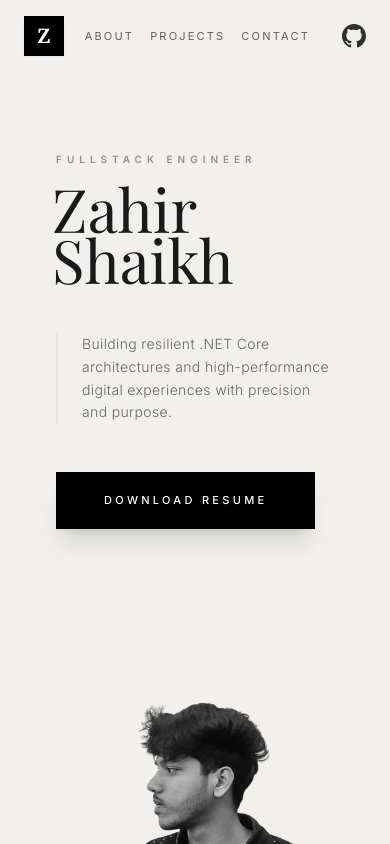
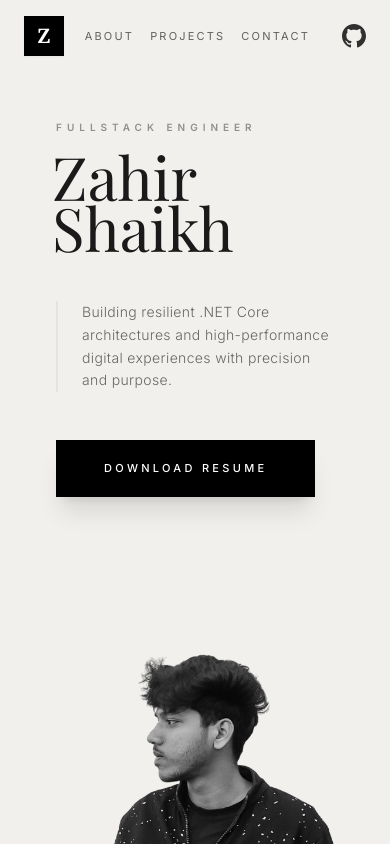
Before and after one commit to zahirshaikh/zahir-portfolio, a React (Vite) app: page / in a window 390 px wide. Shown: the top 844 px of the page. Built offline with nearby package versions, Linux system fonts and the light colour scheme; a web font is replaced by a local one.

Commit message:
css changes

```diff
--- a/App.tsx
+++ b/App.tsx
@@ -44,7 +44,7 @@ const App: React.FC = () => {
 
       {/* Main Sections */}
       <main className="flex-1">
-        <section id="hero" className="h-auto px-6 md:px-12 pt-24 lg:pt-0 pb-12 md:pb-24 overflow-hidden">
+        <section id="hero" className="min-h-[calc(100dvh-80px)] lg:h-auto flex items-center lg:items-start px-6 md:px-12 pt-16 lg:pt-0 pb-12 md:pb-24 overflow-hidden">
           <ScrollReveal className="w-full">
             <Hero />
           </ScrollReveal>
--- a/sections/Hero.tsx
+++ b/sections/Hero.tsx
@@ -2,7 +2,7 @@ import React from "react";
 
 const Hero: React.FC = () => {
   return (
-    <div className="w-full max-w-7xl mx-auto px-8 md:px-16 grid grid-cols-1 lg:grid-cols-2 items-end gap-16 lg:gap-8 pt-0 pb-10 lg:py-0">
+    <div className="w-full max-w-7xl mx-auto px-8 md:px-16 grid grid-cols-1 lg:grid-cols-2 items-center lg:items-end gap-12 lg:gap-8 pt-0 pb-10 lg:py-0">
       {/* Left Column: Text */}
       <div className="flex flex-col lg:-mt-12 animate-in fade-in slide-in-from-left-8 duration-1000">
         <div className="space-y-1">
```
